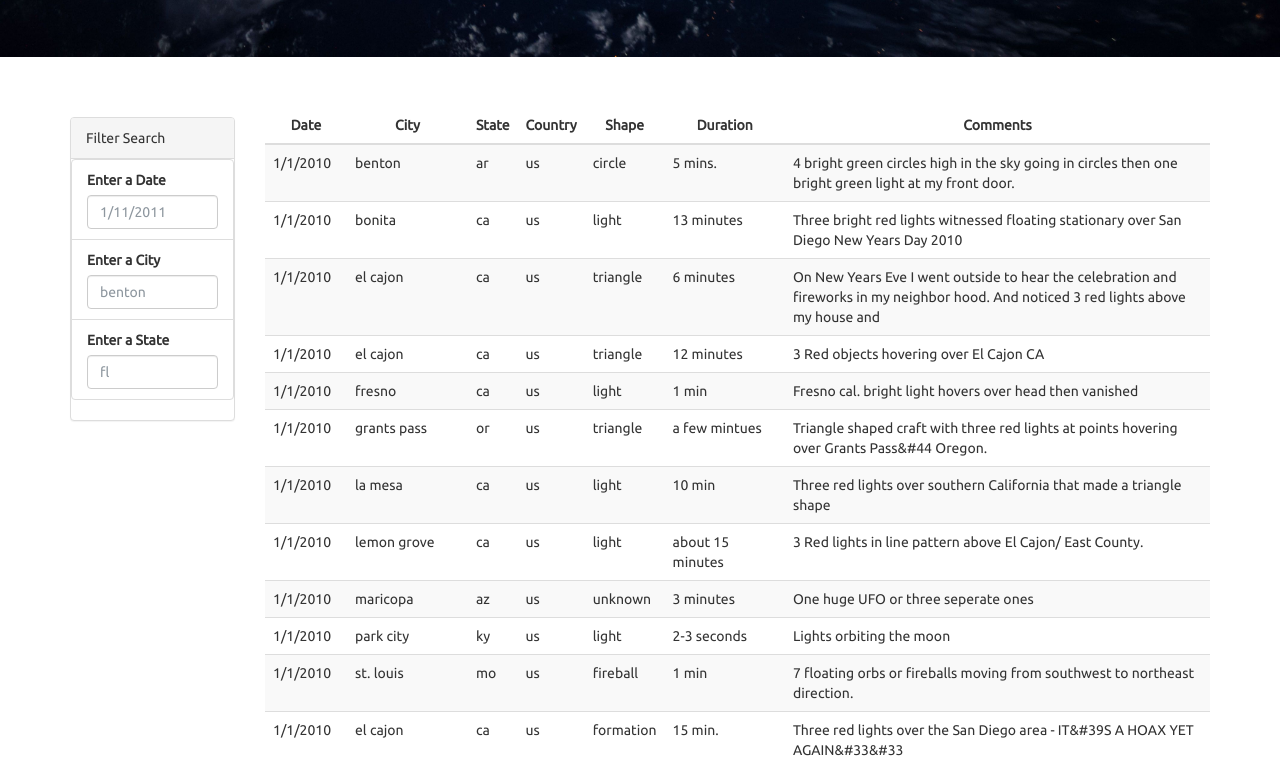
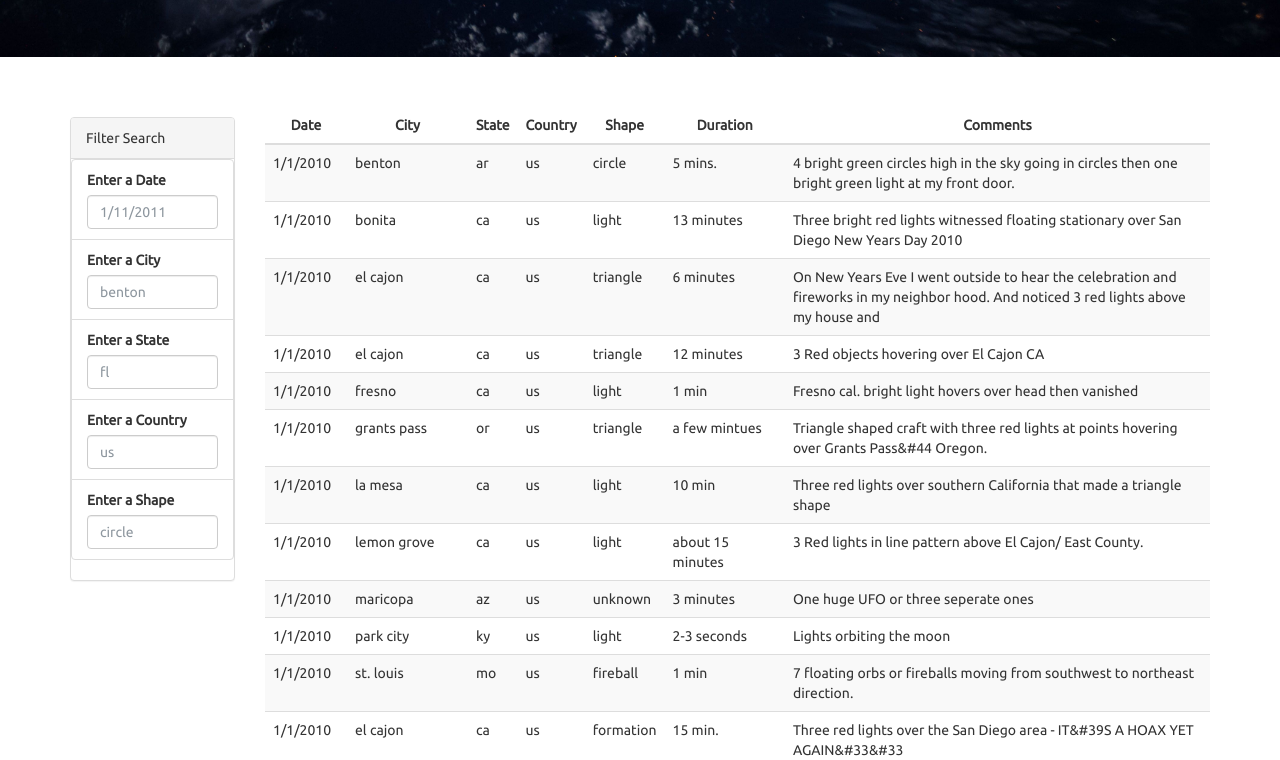
Before and after one commit to manuelamc14/click-events-project, a plain HTML site: page UFO-level-2/index.html in a window 1280 px wide. Shown: the part 555-1315 px from the top of the page. Drawn offline with nearby package versions, Linux system fonts and the light colour scheme.

Commit message:
Add new filters

```diff
--- a/UFO-level-2/index.html
+++ b/UFO-level-2/index.html
@@ -47,6 +47,14 @@
                         <label for="state">Enter a State</label>
                         <input class="form-control" id="state" type="text" placeholder="fl">
                       </li>
+                      <li class="filter list-group-item">
+                        <label for="country">Enter a Country</label>
+                        <input class="form-control" id="country" type="text" placeholder="us">
+                      </li>
+                      <li class="filter list-group-item">
+                        <label for="shape">Enter a Shape</label>
+                        <input class="form-control" id="shape" type="text" placeholder="circle">
+                      </li>
                     </ul>
                   </div>
                 </form>
```
